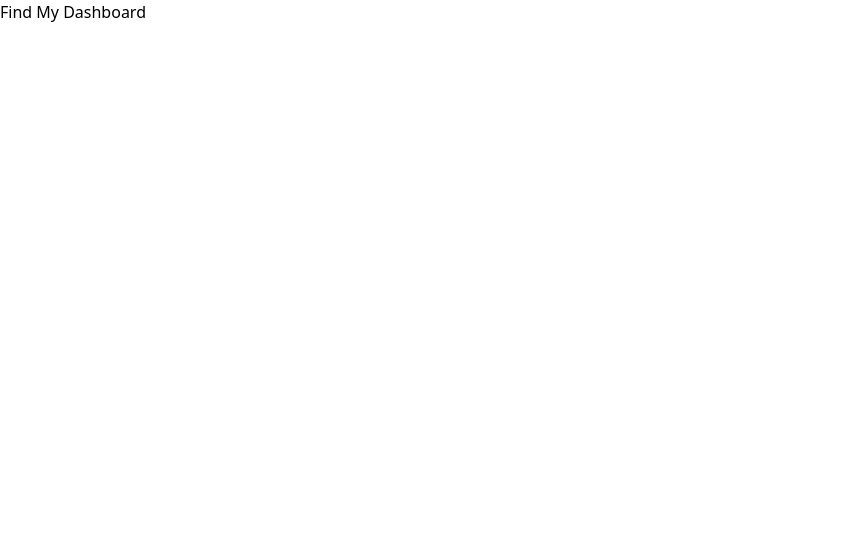
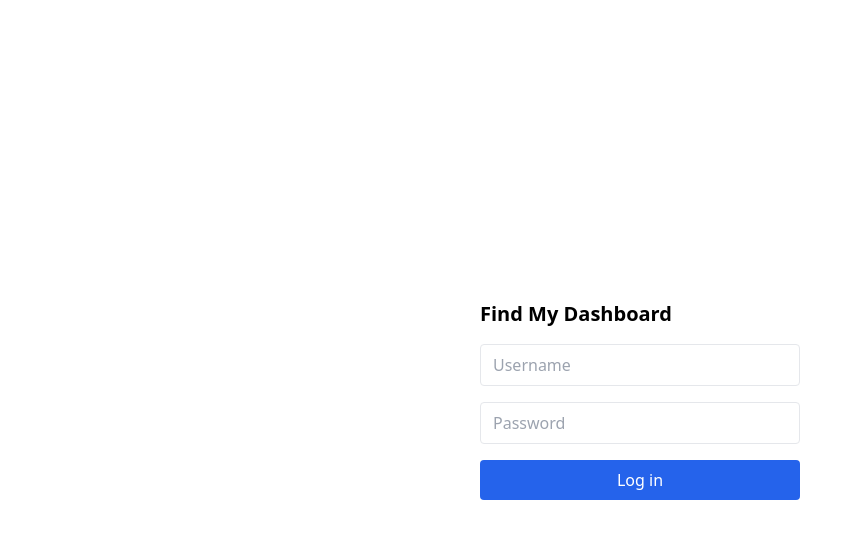
Before and after one commit to EduardoAlcaria/Kagein, a React (Vite) app in the folder react-frontend/: page /login in a window 1280 px wide. Shown: the top 538 px of the page, without its empty margins (0-862 px from the left). Built offline with nearby package versions, Linux system fonts and the light colour scheme.

Commit message:
Wire router and auth into App

```diff
--- a/react-frontend/src/App.tsx
+++ b/react-frontend/src/App.tsx
@@ -1,8 +1,23 @@
+import { BrowserRouter, Route, Routes } from 'react-router-dom';
+import { AuthProvider } from './auth/AuthContext';
+import { ProtectedRoute } from './auth/ProtectedRoute';
+import { LoginPage } from './pages/LoginPage';
+import { DashboardPage } from './pages/DashboardPage';
+import { SettingsPage } from './pages/SettingsPage';
+
 function App() {
   return (
-    <main>
-      <h1>Find My Dashboard</h1>
-    </main>
+    <AuthProvider>
+      <BrowserRouter>
+        <Routes>
+          <Route path="/login" element={<LoginPage />} />
+          <Route element={<ProtectedRoute />}>
+            <Route path="/" element={<DashboardPage />} />
+            <Route path="/settings" element={<SettingsPage />} />
+          </Route>
+        </Routes>
+      </BrowserRouter>
+    </AuthProvider>
   );
 }
 
```
